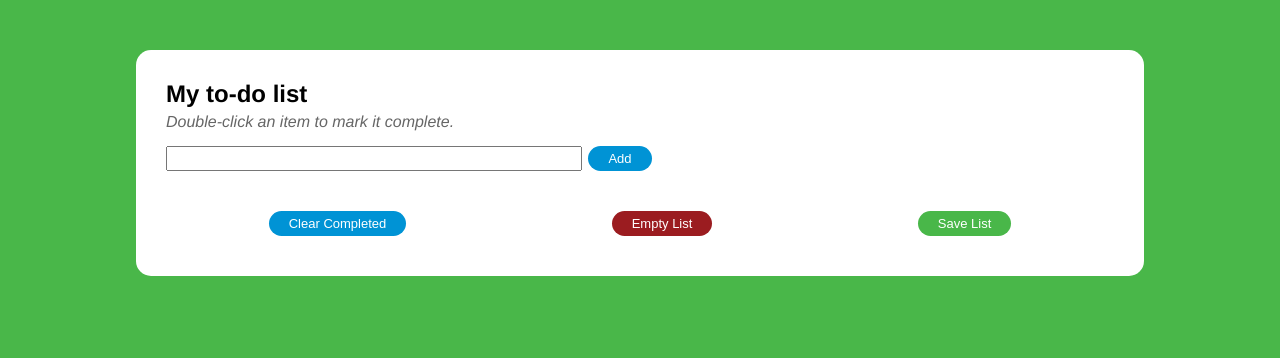
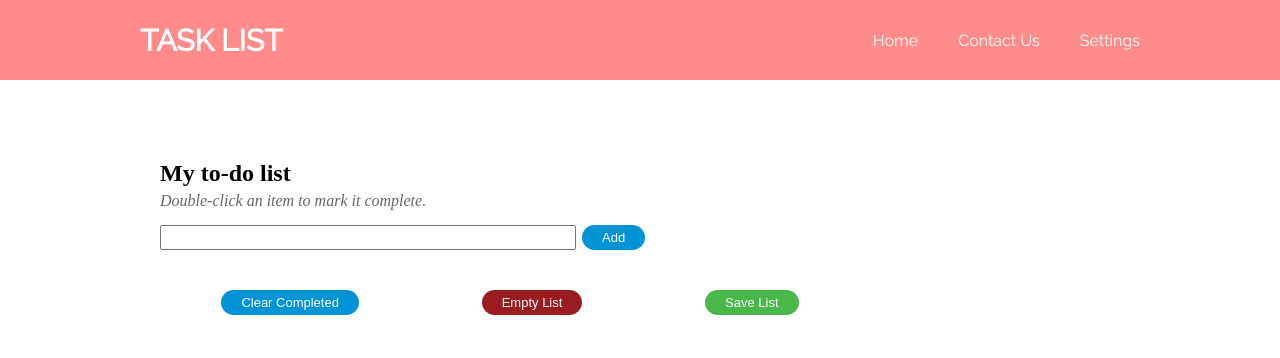
Before and after one commit to dennisfigueroa/beginner-todo-list-, a plain HTML site: page index.html in a window 1280 px wide. Drawn offline with Linux system fonts and the light colour scheme.

Commit message:
Updates to Nav

```diff
--- a/index.html
+++ b/index.html
@@ -2,20 +2,34 @@
 <html lang="en" dir="ltr">
 <head>
     <title>JavaScript to do list</title>
-    <link rel="stylesheet" href="style.css">
-
+    <link rel="stylesheet" type="text/css" href="style.css">
+    <link href="https://fonts.googleapis.com/css?family=Raleway&display=swap" rel="stylesheet">
 
 </head>
 
 <body>
-    <div class="todo-wrapper">
+  <div class = "header">
+    <div class = "inner_header">
+        <div class ="logo_container">
+          <h1><span>TASK LIST</span></h1>
+        </div>
+
+        <ul class = "navigation">
+              <a><li>Home</li> </a>
+              <a><li>Contact Us</li> </a>
+              <a><li>Settings</li> </a>
+            </ul>
+
+    </div>
+  </div>
+  <div class="todo-wrapper">
         <h2>My to-do list</h2>
         <p>Double-click an item to mark it complete.</p>
         <form name="todo-adder">
             <input type="text" id="todo-entry-box" />
         </form>
         <button id="add-button" class="pretty-button">Add</button>
-        <br />
+
         <ol id="todo-list">
                   </ol>
         <div id="control-wrapper">
@@ -70,12 +84,23 @@
        }
     }
 }
-/*    var saveButton = document.getElementById("save-button");
+var myArray = []
+myarray.push("generic to store")
+myarray.push("more generic to store")
+alert (myArray[0])
+
+var todoInfo = {
+
+  "task": "Thing I need to do"
+  }
+
+
+  var saveButton = document.getElementById("save-button");
       saveButton.addEventListener("click", saveList);
       function saveList() {
        alert("Saved!");
     }
-*/
+
 
 
 
--- a/style.css
+++ b/style.css
@@ -1,6 +1,77 @@
-body {
-    background-color: #49B749;
-    font-family: "HelveticaNeue-Light", "Helvetica Neue Light", "Helvetica Neue", Helvetica, Arial, "Lucida Grande", sans-serif;
+* {
+
+    list-style: : none;
+    margin: 0;
+    padding:0;
+    text-decoration: none;
+}
+
+.header{
+  width: 100%;
+  height: 80px;
+  display:block;
+  background-color: rgb(255, 139, 139);
+
+}
+
+.inner_header {
+  width: 1000px;
+  height: 100%;
+  display: block;
+  margin: 0 auto;
+
+
+
+}
+.logo_container{
+  height: 100%;
+  display: table;
+  float: left;
+
+
+}
+
+.logo_container h1 {
+  color: white;
+  height: 100%;
+  display: table-cell;
+  vertical-align: middle;
+  font-family: 'Raleway', sans-serif;
+  font-size: 30px;
+  font-weight: 50;
+
+}
+
+.logo_container h1 span {
+  font-weight: 800;
+
+}
+
+.navigation {
+  float: right;
+  height: 100%;
+
+
+}
+
+.navigation a {
+  height: 100%;
+  float: left;
+  display: table;
+  padding: 0px 20px;
+}
+.navigation a:last-child{
+  padding-right: 0;
+
+}
+
+.navigation a li {
+  display: table-cell;
+  vertical-align: middle;
+  height: 100%;
+  color: white;
+  font-family: 'Raleway', sans-serif;
+
 }
 
 .todo-wrapper {
@@ -10,7 +81,9 @@ body {
     margin-left: auto;
     margin-right: auto;
     padding: 30px;
-    font-weight: 300;
+    font-weight: 50;
+    width: 1000px;
+
 }
 
 .todo-wrapper h2 {
@@ -77,10 +150,12 @@ body {
     display: flex;
     flex-wrap: wrap;
     justify-content: space-around;
+    width: 700px;
 }
 
 .todo-wrapper #clear-button {
     background-color: #49B749;
+
 }
 
 .todo-wrapper #empty-button {
@@ -92,9 +167,9 @@ body {
 }
 
 @media only screen and (min-width: 1400px) {
-    .todo-wrapper {
+/*    .todo-wrapper {
         width: 50%;
-    }
+    }*/
 
     .todo-wrapper input {
         width: 600px;
```
